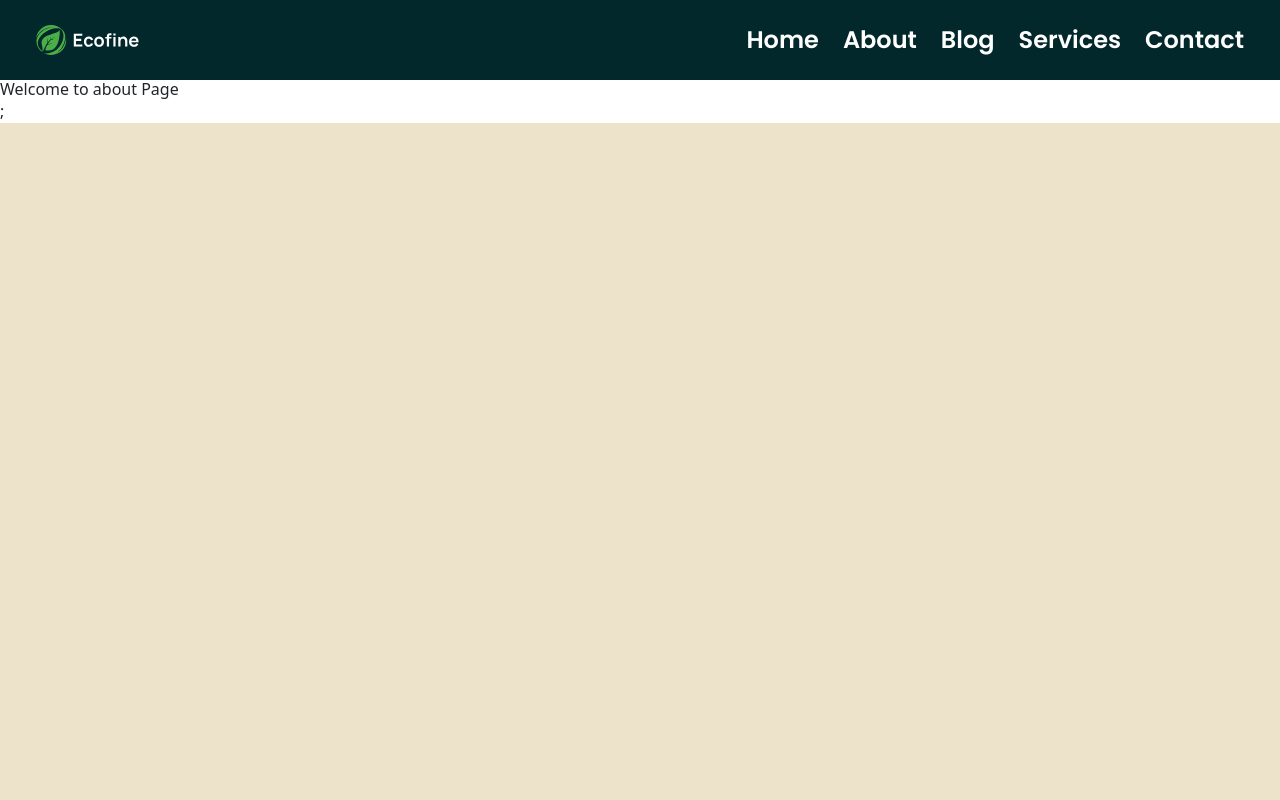
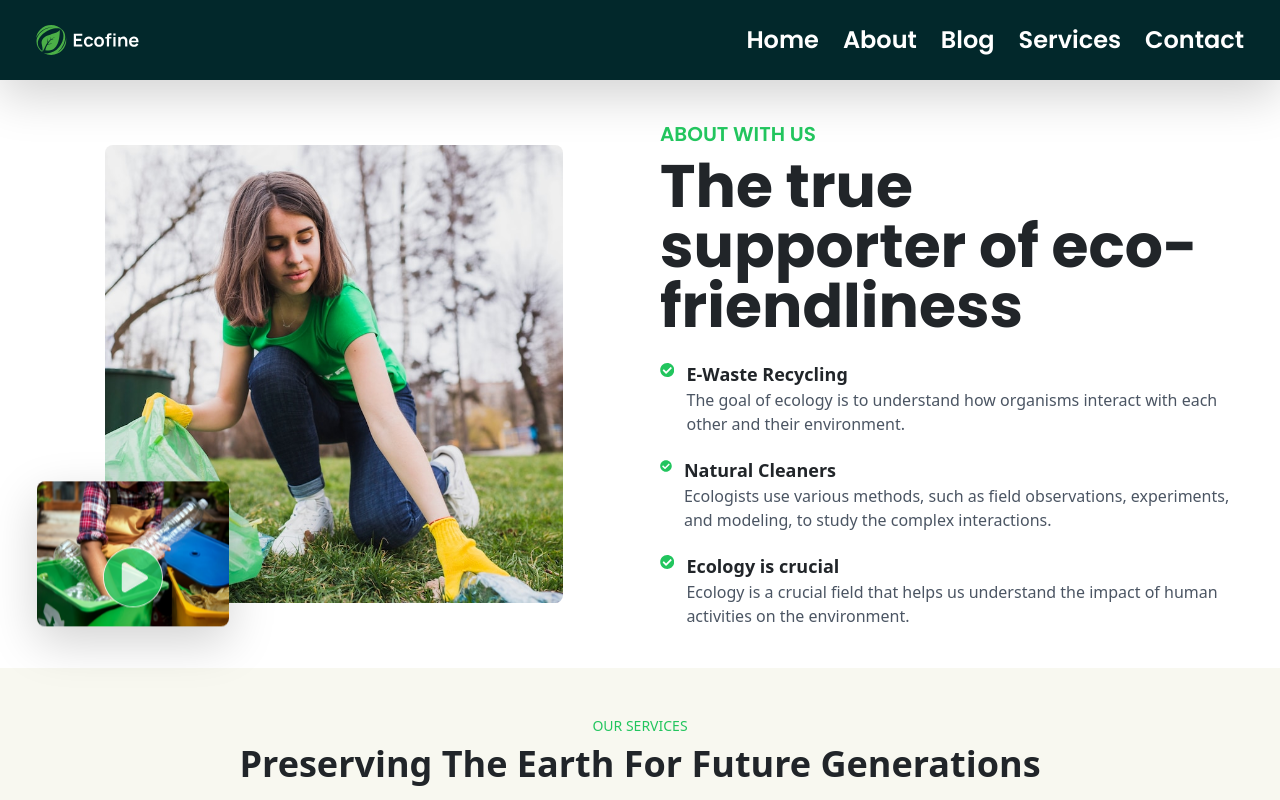
Before and after one commit to VincentMugondora/Eco-Fine, a React (Vite) app: page /about in a window 1280 px wide. Shown: the top 800 px of the page. Built offline with nearby package versions, Linux system fonts and the light colour scheme.

Commit message:
finished ecofriendly section

```diff
--- a/src/components/about/About.jsx
+++ b/src/components/about/About.jsx
@@ -1,9 +1,12 @@
-import React from 'react'
+import EcoFriendlyComponent from "../home/homeComponents/EcoFriendlyComponent";
+import ServicesSection from "../home/homeComponents/ServiceSection";
+
 
 const About = () => {
   return (
     <div>
-      <h1>Welcome to  about Page</h1>;
+      <EcoFriendlyComponent />
+      <ServicesSection />
     </div>
   );
 }
--- a/src/components/home/home.jsx
+++ b/src/components/home/home.jsx
@@ -1,13 +1,15 @@
 import EcoFriendlyComponent from "./homeComponents/EcoFriendlyComponent";
 import HeroSection from "./homeComponents/HeroSection";
+import ServiceSection from "./homeComponents/ServiceSection";
 
 
 const Home = () => {
   return (
-    <div>
+    <div className="">
       <div className="w-screen h-[1px] bg-[#acaaaa]"></div>
      <HeroSection />
      <EcoFriendlyComponent />
+     <ServiceSection />
     </div>
   );
 }
--- a/src/components/home/homeComponents/EcoFriendlyComponent.jsx
+++ b/src/components/home/homeComponents/EcoFriendlyComponent.jsx
@@ -4,21 +4,20 @@ import Image2 from "/images/about-2.jpg";
 
 const EcoFriendlyComponent = () => {
   return (
-    <section className="bg-white py-10 px-5 lg:px-20">
+    <section className="container py-10 px-5 lg:px-20">
       <div className="grid grid-cols-1 lg:grid-cols-2 gap-10 items-center">
         {/* Left Side: Images */}
-        <div className="relative flex justify-center lg:justify-end">
-          {/* Image 1: Smaller and floated to the right, responsive width */}
-          <div className="relative lg:w-2/3 w-full border-l-4 border-green-600">
+        <div className="relative">
+          {/* Image 1: Bigger and occupies a defined width */}
+          <div className="w-full lg:max-w-[80%] mx-auto relative">
             <img
               src={Image1}
               alt="Woman Recycling"
               className="w-full h-auto rounded-lg"
             />
-          </div>
 
-          {/* Image 2: Moves up and down */}
-          <div className="absolute bottom-5 left-0 md:left-5 lg:w-48 w-32 h-32 md:h-48 md:w-48 animate-updown">
+            {/* Image 2: Smaller and overlaps the left side of Image 1 */}
+            <div className="absolute top-3/4 left-[-15%] transform -translate-y-1/2 w-48 h-48 animate-updown">
               <img
                 src={Image2}
                 alt="Recycling with Play Button"
@@ -27,54 +26,49 @@ const EcoFriendlyComponent = () => {
 
               {/* Play Button */}
               <div className="absolute inset-0 flex items-center justify-center">
-              <FaPlayCircle className="text-green-500 text-4xl md:text-6xl animate-pulse" />
+                <FaPlayCircle className="text-green-500 bg-white rounded-full text-6xl animate-pulse" />
+              </div>
             </div>
           </div>
         </div>
 
         {/* Right Side: Text and Icons */}
-        <div className="text-center lg:text-left">
-          <h3 className="text-green-500 text-sm uppercase mb-2">
+        <div>
+          <h3 className="text-green-500 poppins-semibold text-sm uppercase lg:text-xl mb-2">
             About With Us
           </h3>
-          <h2 className="text-2xl md:text-3xl lg:text-4xl font-bold mb-6">
+          <h2 className="lg:text-6xl poppins-bold mb-6">
             The true supporter of eco-friendliness
           </h2>
 
           <div className="space-y-5">
-            <div className="flex flex-col items-center lg:flex-row lg:items-start space-y-2 lg:space-y-0 lg:space-x-3">
+            <div className="flex items-start space-x-3">
               <FaCheckCircle className="text-green-500 text-xl" />
               <div>
-                <h4 className="text-base md:text-lg font-bold">
-                  E-Waste Recycling
-                </h4>
-                <p className="text-gray-600 text-sm md:text-base">
+                <h4 className="text-lg font-bold">E-Waste Recycling</h4>
+                <p className="text-gray-600">
                   The goal of ecology is to understand how organisms interact
                   with each other and their environment.
                 </p>
               </div>
             </div>
 
-            <div className="flex flex-col items-center lg:flex-row lg:items-start space-y-2 lg:space-y-0 lg:space-x-3">
+            <div className="flex items-start space-x-3">
               <FaCheckCircle className="text-green-500 text-xl" />
               <div>
-                <h4 className="text-base md:text-lg font-bold">
-                  Natural Cleaners
-                </h4>
-                <p className="text-gray-600 text-sm md:text-base">
+                <h4 className="text-lg font-bold">Natural Cleaners</h4>
+                <p className="text-gray-600">
                   Ecologists use various methods, such as field observations,
                   experiments, and modeling, to study the complex interactions.
                 </p>
               </div>
             </div>
 
-            <div className="flex flex-col items-center lg:flex-row lg:items-start space-y-2 lg:space-y-0 lg:space-x-3">
+            <div className="flex items-start space-x-3">
               <FaCheckCircle className="text-green-500 text-xl" />
               <div>
-                <h4 className="text-base md:text-lg font-bold">
-                  Ecology is crucial
-                </h4>
-                <p className="text-gray-600 text-sm md:text-base">
+                <h4 className="text-lg font-bold">Ecology is crucial</h4>
+                <p className="text-gray-600">
                   Ecology is a crucial field that helps us understand the impact
                   of human activities on the environment.
                 </p>
--- a/src/components/home/homeComponents/HeroSection.jsx
+++ b/src/components/home/homeComponents/HeroSection.jsx
@@ -4,17 +4,17 @@ import { MdOutlineDoubleArrow } from "react-icons/md";
 
 const HeroSection = () => {
   return (
-    <div className="bg-[#00252F] hero h-[90vh] flex items-center justify-center py-10">
+    <div className="bg-[#00252F] hero h-[80vh] flex items-center justify-center py-10">
       <div className="container mx-auto flex flex-col md:flex-row items-center justify-between px-4 md:px-10 lg:px-20">
         {/* Text Section */}
-        <div className="text-white max-w-lg">
-          <p className="uppercase text-green-500 md:text-2xl font-semibold mb-2 tracking-wide">
+        <div className="text-white  lg:text-left max-w-lg">
+          <p className="uppercase lg:text-left text-green-500 md:text-2xl font-semibold mb-2 tracking-wide">
             Be Natural
           </p>
-          <h1 className="text-4xl md:text-6xl md:leading-[70px] poppins-bold mb-4">
+          <h1 className="text-4xl md:text-6xl  lg:text-left md:leading-[70px] poppins-bold mb-4">
             Preserving the earth for future generations
           </h1>
-          <p className="text-gray-300 poppins-regular text-xl mb-6">
+          <p className="text-gray-300  lg:text-left poppins-regular text-xl mb-6">
             One important area of ecology is conservation biology, which focuses
             on protecting endangered species and ecosystems.
           </p>
@@ -29,8 +29,8 @@ const HeroSection = () => {
         </div>
 
         {/* Image Section */}
-        <div className="-mb-[46px] -mr-24 md:mt-0 md:-mr-12 lg:mr-0 md:ml-10">
-          <img src={PlantImage} alt="Plant" className="w-72 h-auto lg:w-[90vw] max-w-sm" />
+        <div className="hidden mt-[90px] -mr-[387px] lg:block">
+          <img src={PlantImage} alt="Plant" className="w-full h-auto" />
         </div>
       </div>
     </div>
--- a/src/components/navbar/Navbar.jsx
+++ b/src/components/navbar/Navbar.jsx
@@ -15,8 +15,8 @@ const Navbar = () => {
   };
 
   return (
-    <nav className="bg-[#02282B] w-screen p-4">
-      <div className="container">
+    <nav className="bg-[#02282B] shadow-lg shadow-gray-50 w-screen p-4">
+      <div className="container ">
         <div className="flex items-center justify-between w-full">
           {/* Logo Section */}
           <div className="text-white font-bold text-lg">
```
Lines whose indentation alone changed are shown as unchanged.
